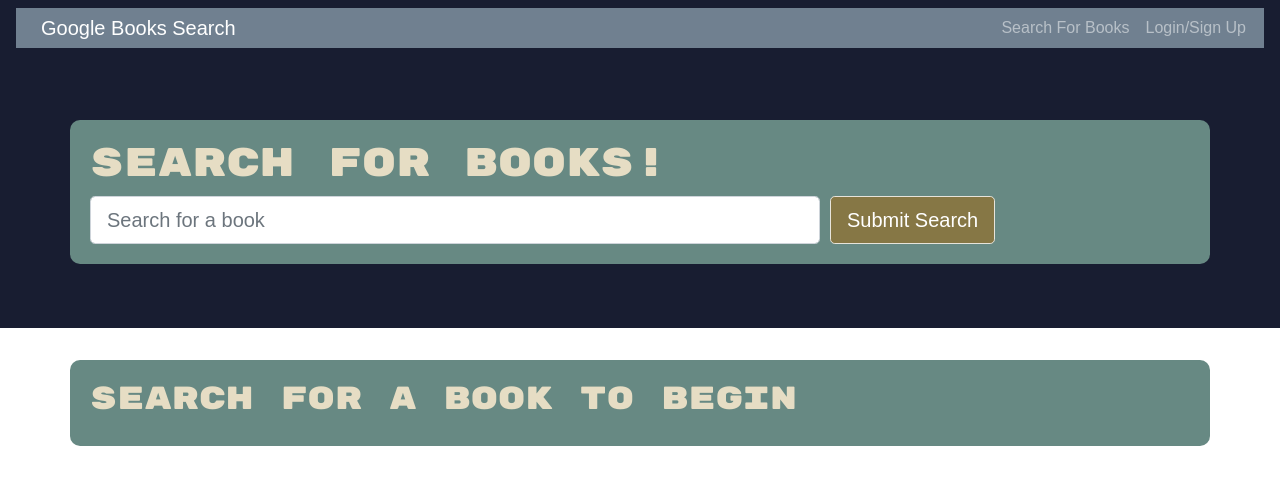
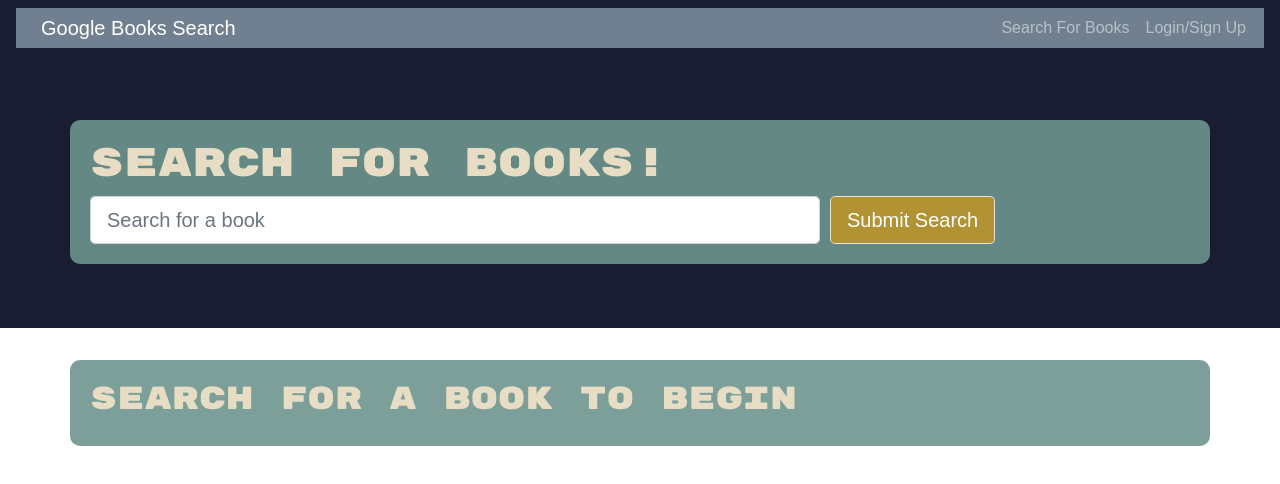
Before and after one commit to yoyachi/book-search-engine, a React (Create React App) app in the folder client/: page / in a window 1280 px wide. Shown: the top 484 px of the page. Built offline with nearby package versions, Linux system fonts and the light colour scheme.

Commit message:
Update container

```diff
--- a/client/src/index.css
+++ b/client/src/index.css
@@ -10,6 +10,7 @@ h5,
 h6 {
   font-family: 'Rubik Mono One', sans-serif;
   color: #E6DDC4;
+
 }
 
 .small {
@@ -18,7 +19,7 @@ h6 {
 }
 
 .btn-success {
-  background-color: #867745!important;
+  background-color: #b19333!important;
 
 }
 
@@ -30,9 +31,9 @@ h6 {
 
 
 .container {
-  background-color: #678983;
+  background-color: #6e968ee5;
   border-radius: 10px;
-  border-color: rgb(224, 213, 213);
+  border-color: rgb(247, 243, 243);
   padding: 20px;
 }
 
```
